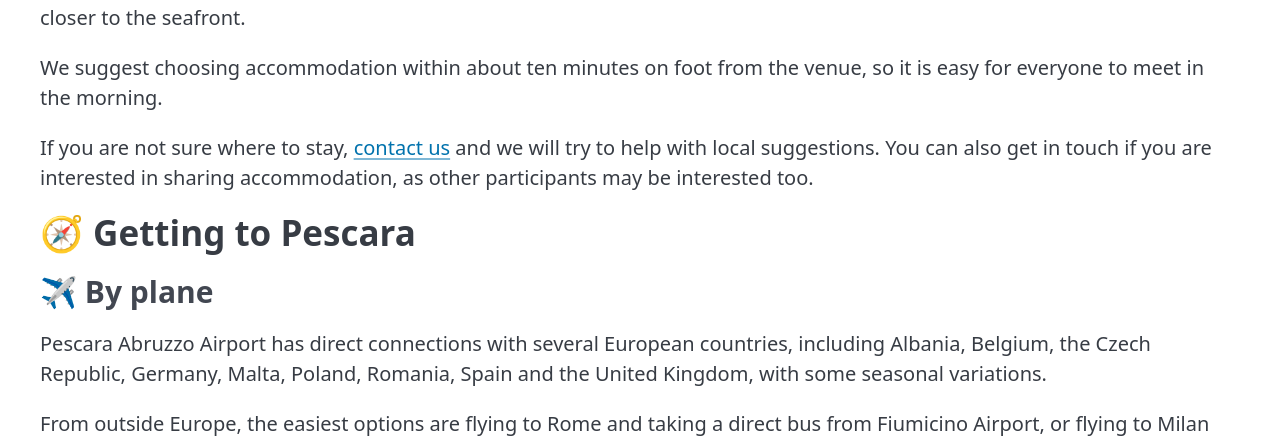
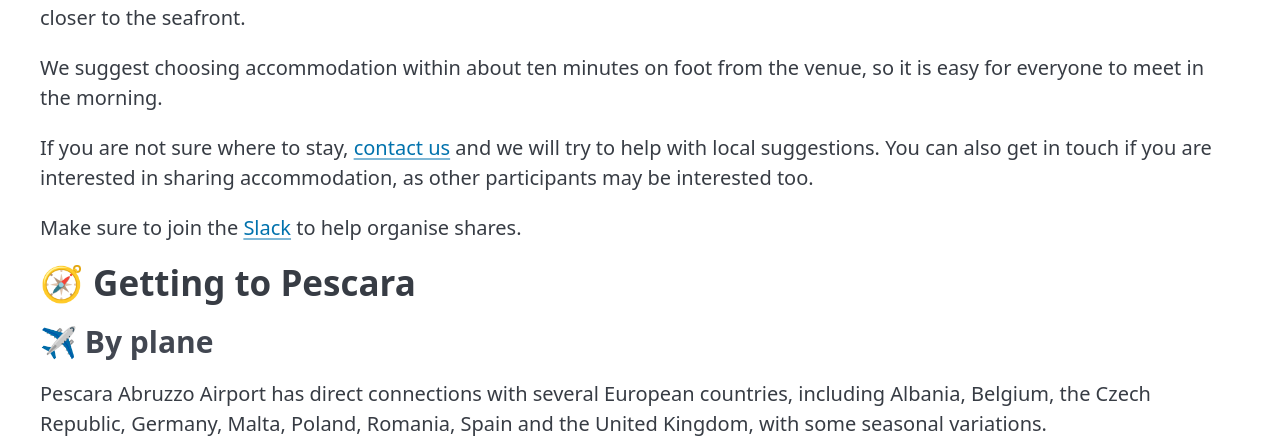
Before and after one commit to djangomed/djangomed.eu, a Django app: page /2026/pescara/ in a window 1280 px wide. Shown: the part 3884-4325 px from the top of the page. Run offline with Django 5.2, Linux system fonts and the light colour scheme; parts of the project's set-up code (start-up, migrations or seed data) failed here and were passed over.

Commit message:
Add Slack links to Pescara page.

```diff
--- a/dotm/templates/dotm/2026/pescara.html
+++ b/dotm/templates/dotm/2026/pescara.html
@@ -141,6 +141,7 @@
           <li><a href="#venue">Venue</a></li>
           <li><a href="#accommodation">Accommodation</a></li>
           <li><a href="#travel">Travel</a></li>
+          <li><a href="https://join.slack.com/t/djangoonthemed/shared_invite/zt-43g8jcitf-G4_5y8d__4rK4N7VvbFkjg">Slack</a>
         </ul>
       </nav>
     </header>
@@ -391,6 +392,11 @@
           in touch if you are interested in sharing accommodation, as
           other participants may be interested too.
         </p>
+
+        <p>
+          Make sure to join the <a href="https://join.slack.com/t/djangoonthemed/shared_invite/zt-43g8jcitf-G4_5y8d__4rK4N7VvbFkjg">Slack</a>
+          to help organise shares.
+        </p>
       </section>
 
       <section id="travel" aria-labelledby="travel-heading">
```
